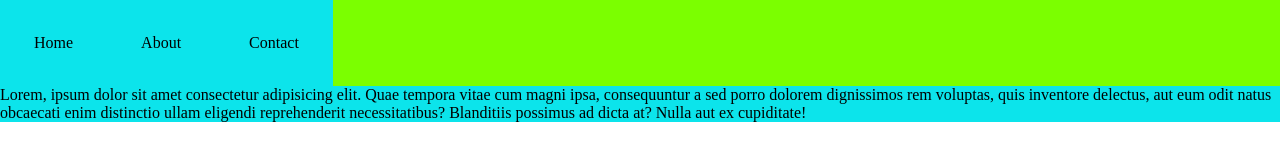
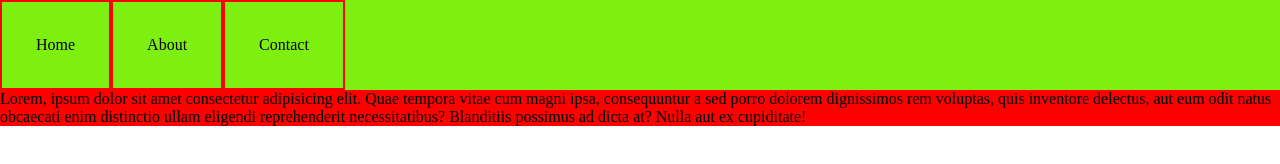
Before and after one commit to Anuragkumar6389/Web-Development, a plain HTML site: page video28/index.html in a window 1280 px wide. Drawn offline with Linux system fonts and the light colour scheme.

Commit message:
css Variable topic complete

```diff
--- a/video28/index.html
+++ b/video28/index.html
@@ -8,9 +8,12 @@
     <style>
 
         :root{
-            --color:rgb(123, 255, 0);
-            --seccolor:rgb(12, 228, 235);
+            --color:rgb(125, 240, 17);
+            --seccolor:red;
+            --defpad :23px;
+            --defop :0.4;
         }
+
         * {
             margin: 0;
             padding: 0;
@@ -27,9 +30,11 @@
         ul li {
             list-style: none;
             padding: 34px;
+            border: 2px solid var(--seccolor);
+            opacity: var (--defop;)
         }
 
-        ul li{
+        ul li :first-child{
             --color:rgb(12, 228, 235);
              background-color: var(--color);
         }
```
